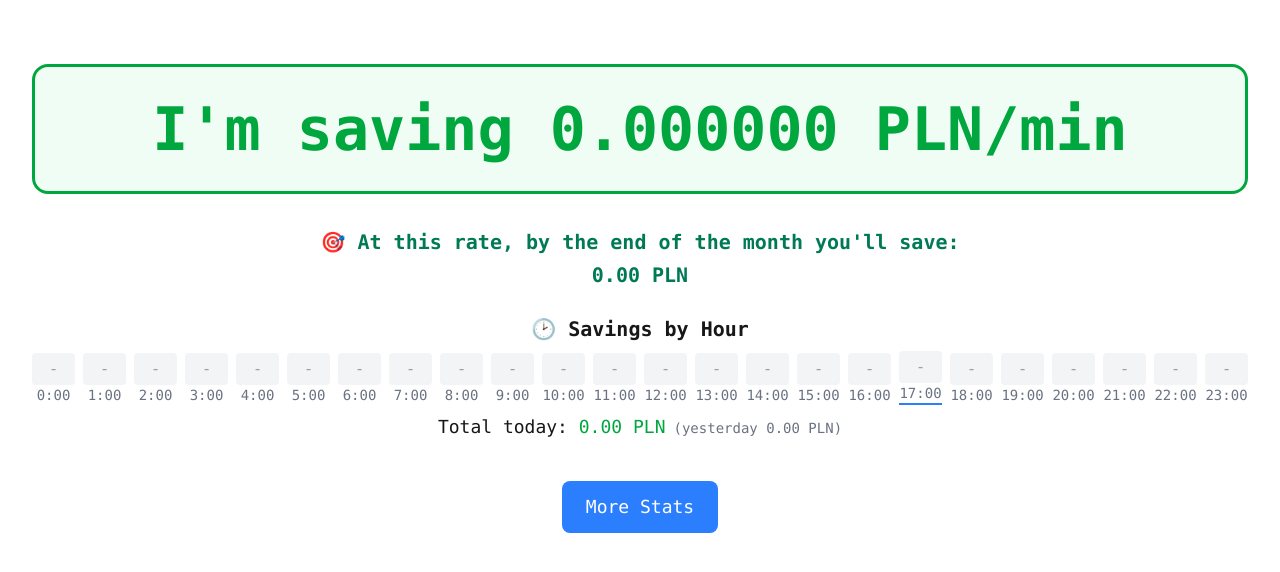
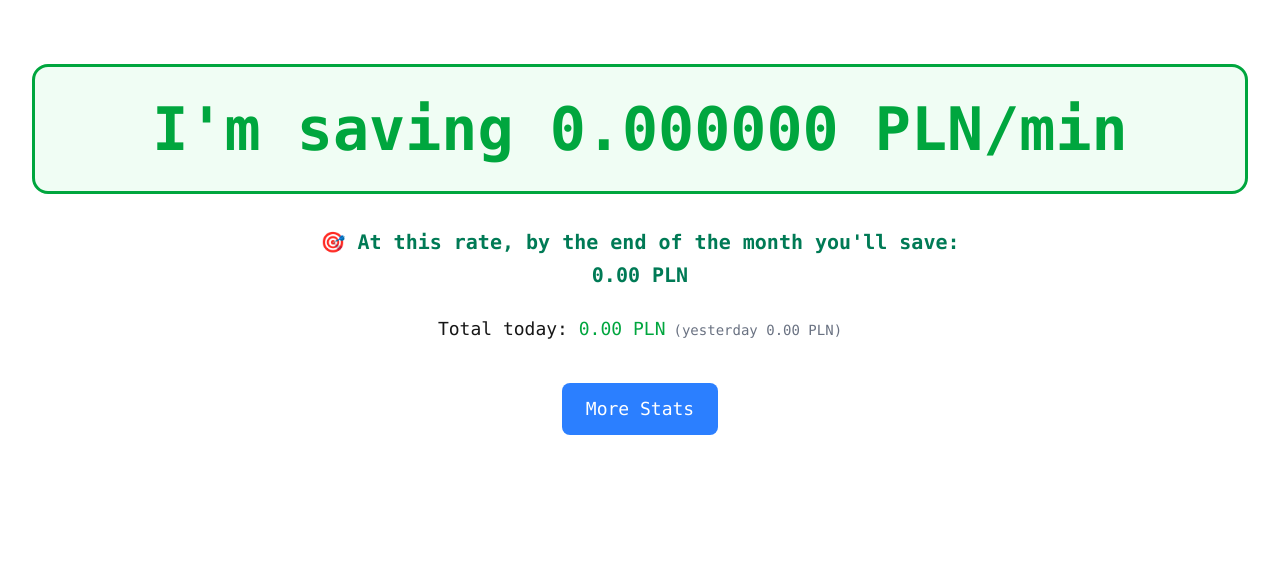
Before and after one commit to bartoszrychlicki/burn-rate-widget, a Next.js app: page / in a window 1280 px wide. Shown: the top 572 px of the page. Built offline with nearby package versions, Linux system fonts and the light colour scheme; no server answers; the database is empty.

Commit message:
Remove hourly timeline display

```diff
--- a/src/components/HourlySavingsTimeline.tsx
+++ b/src/components/HourlySavingsTimeline.tsx
@@ -29,38 +29,8 @@ export default function HourlySavingsTimeline() {
     return () => clearInterval(interval)
   }, [])
 
-  const hourMap = new Map<number, number>(stats.hourly.map((h) => [h.hour, h.avg]))
-  const hours = Array.from({ length: 24 }, (_, i) => i)
-  const currentHour = new Date().getHours()
-
   return (
     <div className="mx-8 my-6">
-      <h2 className="text-xl font-semibold mb-2">🕑 Savings by Hour</h2>
-      <div className="flex items-end overflow-x-auto w-full gap-2">
-        {hours.map((hour) => {
-          const avg = hourMap.get(hour)
-          const isNow = hour === currentHour
-          return (
-            <div
-              key={hour}
-              className={`flex-1 text-center ${isNow ? 'border-b-2 border-blue-500' : ''}`}
-            >
-              <div
-                className={`px-2 py-1 rounded ${
-                  avg === undefined
-                    ? 'bg-gray-100 text-gray-400'
-                    : avg >= 0
-                    ? 'bg-green-100 text-green-600'
-                    : 'bg-red-100 text-red-600'
-                }`}
-              >
-                {avg === undefined ? '-' : avg.toFixed(2)}
-              </div>
-              <div className="text-sm text-gray-500">{hour}:00</div>
-            </div>
-          )
-        })}
-      </div>
       <div className="mt-2 text-lg">
         Total today:{' '}
         <span className={stats.totalToday >= 0 ? 'text-green-600' : 'text-red-600'}>
```
